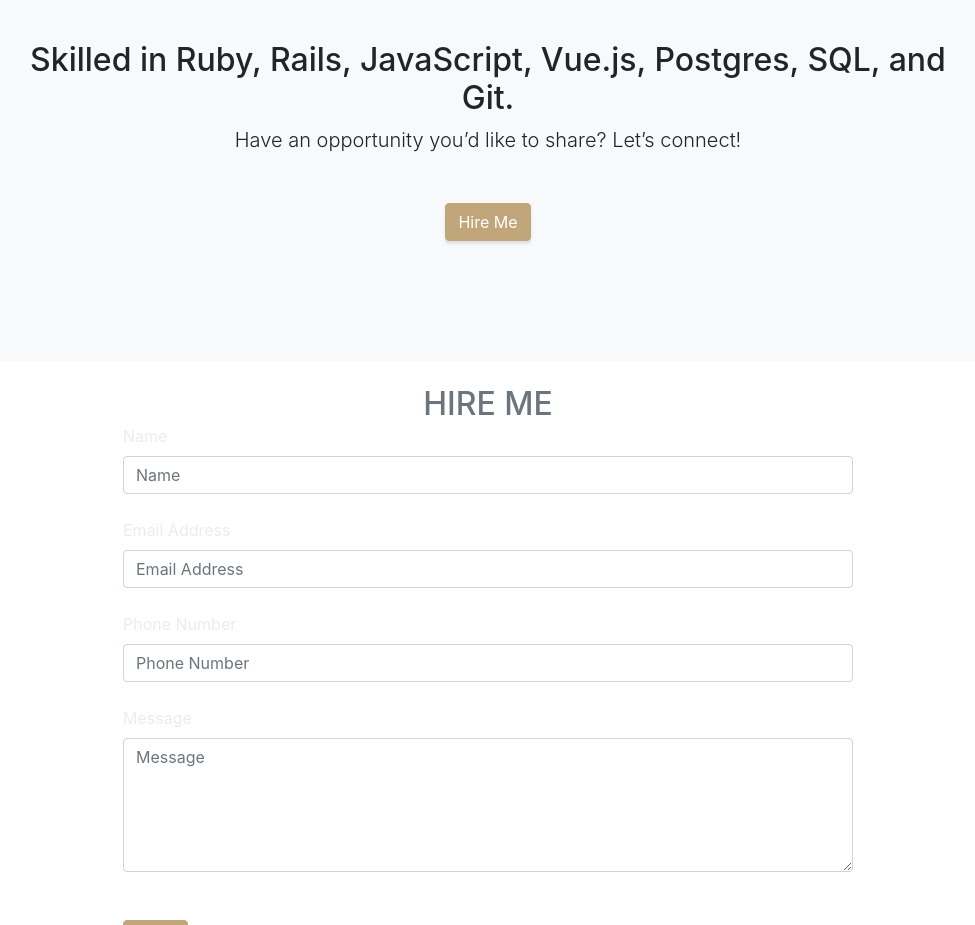
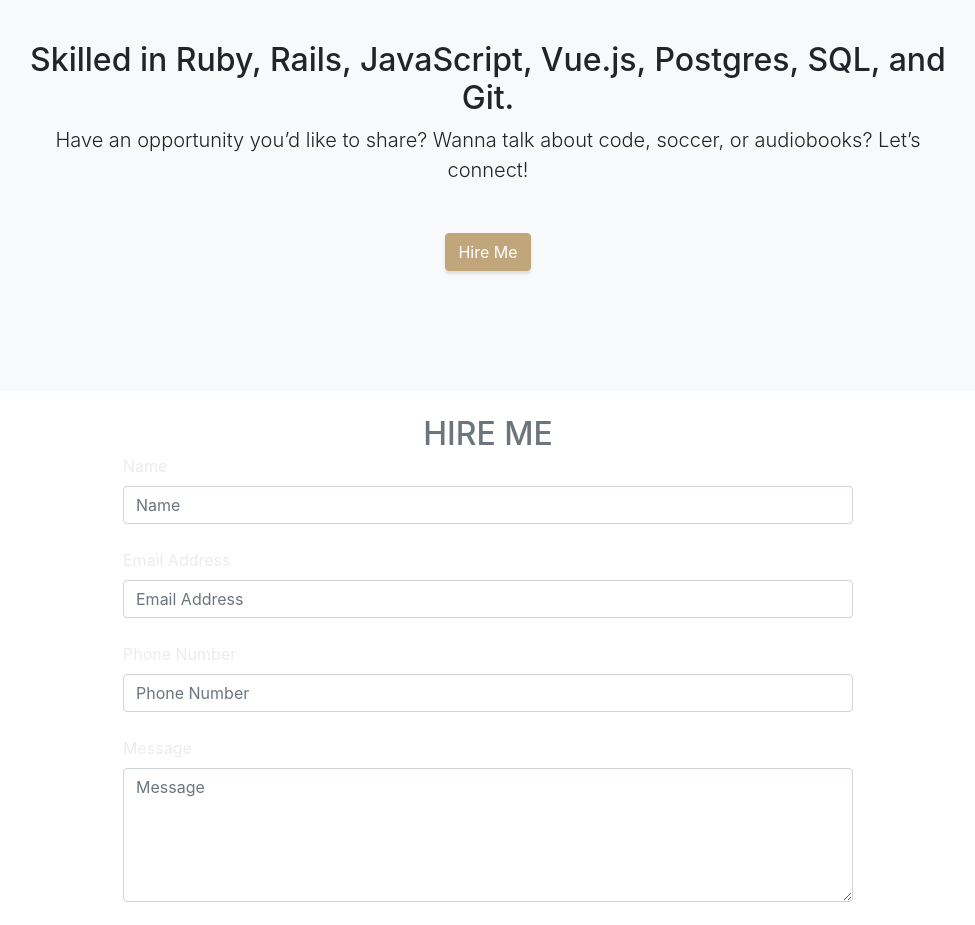
Before and after one commit to ernestomelchor/portfolio_site, a website with bundled scripts: page index.html in a window 1280 px wide. Shown: the part 1820-2745 px from the top of the page, without its empty margins (152-1127 px from the left). Built offline with nearby package versions, Linux system fonts and the light colour scheme; files whose address does not match are found by name.

```diff
--- a/index.html
+++ b/index.html
@@ -174,7 +174,8 @@
               Git.
             </h2>
             <p class="lead mb-5">
-              Have an opportunity you’d like to share? Let’s connect!
+              Have an opportunity you’d like to share? Wanna talk about code,
+              soccer, or audiobooks? Let’s connect!
             </p>
             <a
               class="btn btn-secondary btn-xl js-scroll-trigger"
```
Also changed, not shown: README.md, 1 other file.
